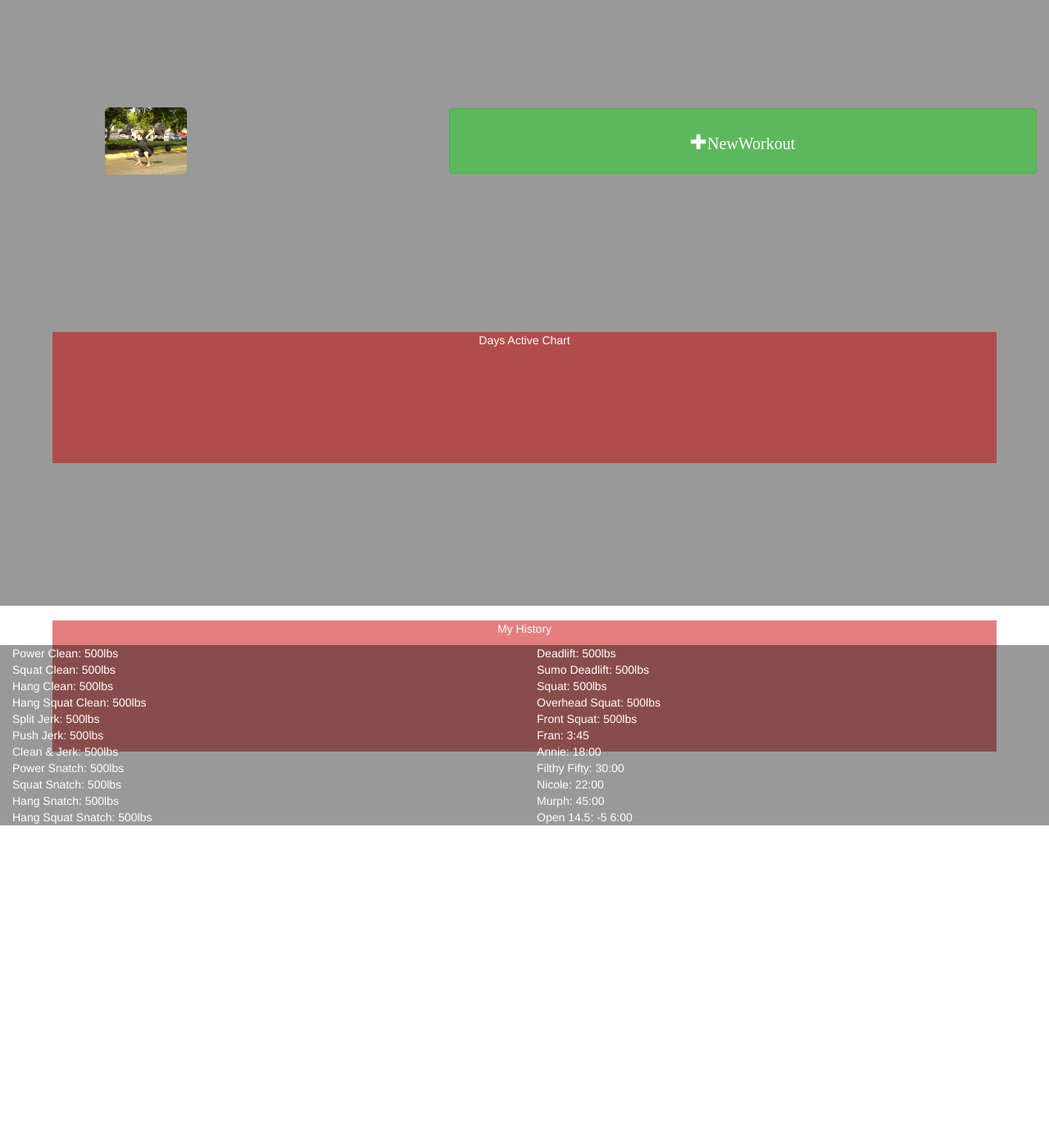
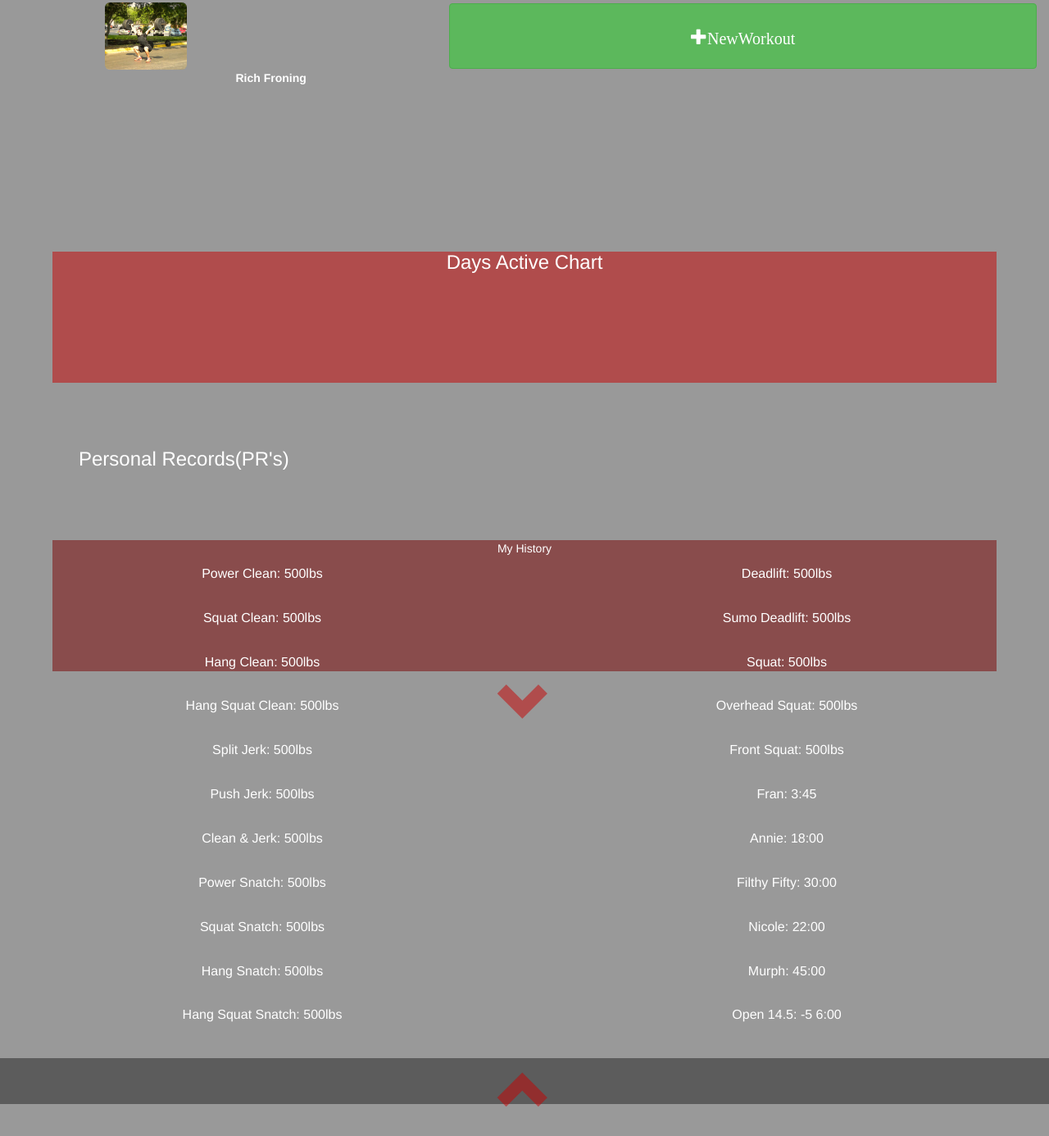
Before and after one commit to CrossTrack/crosstrackapp, a plain HTML site: page dashboard.html in a window 1280 px wide. Shown: the part 253-1639 px from the top of the page at 82% size. Before the commit the page ends 1270 px from the top, so only its background shows below. Drawn offline with nearby package versions, Linux system fonts and the light colour scheme; a script that the page names is missing.

Commit message:
smooth scroll up and down main dash and personal bests

```diff
--- a/dashboard.html
+++ b/dashboard.html
@@ -10,8 +10,8 @@
   <link rel="stylesheet" href="css/styles.css">
   <style>
     .row-1{
-      margin: 15% 0 0 0;
-      padding-top: 15%;
+      margin: 0;
+      padding-top: 20%;
     }
     .row-2, .row-3 {
       color: white;
@@ -32,18 +32,47 @@
     .plus-workout button a {
       color: white;
     }
-    .personalBests {
+    #personalBests {
       color: white;
+      background-color: rgba(0,0,0,0.4);
+      height: 100vh;
     }
     .prList {
       list-style-type: none;
+      padding-right: 10px;
+      padding-left: 10px;
+    }
+    .prList li {
+      font-size: 12pt;
+      text-align: center;
+      margin-bottom: 5%;
+    }
+    .records {
+      margin: 0 auto 2% auto;
+      width: 85%;
+    }
+    .page-down a {
+      color: rgba(200,0,0,0.5);
+      font-size: 50pt;
+    }
+    .fbName {
+      color: white;
+      font-weight: bold;
+    }
+    .page-up {
+      text-align: center;
+      padding: 0;
       background-color: rgba(0,0,0,0.4);
     }
-
+    .page-up a {
+      color: rgba(200,0,0,0.5);
+      font-size: 50pt;
+    }
   </style>
 </head>
 <body ng-app="activ8">
   <div class="container-fluid main-body" ng-controller="MainController">
+    <section id="dashboard" class="main-dash">
       <nav class="navbar navbar-default main-nav" role="navigation">
       <div class="container-fluid">
         <div class="navbar-header">
@@ -54,10 +83,10 @@
         </div>
       </div><!-- /.container-fluid -->
       </nav>
-    <section class="main-dash">
       <div class="row row-1">
       <section class="avatar col-xs-5">
         <img src="images/LoganXfit2.jpg" class="img-responsive img-rounded fb-avatar" alt="" width="100px" height="100px"><!-- {{app.facebook.avatar_url}} -->
+        <p class="fbName">{{user.facebook.username}} Rich Froning</p>
       </section>
       <section class="plus-workout col-xs-7">
         <button type="button" class="btn btn-success work-btn glyphicon glyphicon-plus"><a href="file:///Users/Logan/TheIronYard/crosstrackapp/newwork.html">NewWorkout</a></button>
@@ -65,7 +94,7 @@
     </div>
     <div class="row row-2">
       <section class="daysActive col-xs-12">
-        <p>Days Active Chart</p>
+        <h3>Days Active Chart</h3>
       </section>
     </div>
     <div class="row row-3">
@@ -73,8 +102,12 @@
         <p>My History</p>
       </section>
     </div>
+    <section class="page-down">
+      <a href="#personalBests"><span class="glyphicon glyphicon-chevron-down"></span></a>
     </section>
-    <section class="personalBests">
+    </section>
+    <section id="personalBests">
+      <h3 class="records">Personal Records(PR's)</h3>
       <ul class="prList prList1 col-xs-6">
         <li>Power Clean: {{user.pr.powerclean}} 500lbs</li>
         <li>Squat Clean: {{user.pr.squatclean}} 500lbs</li>
@@ -102,6 +135,9 @@
         <li>Murph: {{user.pr.murph}} 45:00</li>
         <li>Open 14.5: {{user.pr.open14-5}} 6:00</li>
       </ul>
+      <section class="page-up col-xs-12">
+        <a href="#dashboard"><span class="glyphicon glyphicon-chevron-up"></span></a>
+      </section>
   </section>
 
 </div>
@@ -112,7 +148,22 @@
 <script src="https://code.jquery.com/jquery-1.10.2.js"></script>
 <script src="https://code.jquery.com/ui/1.11.2/jquery-ui.js"></script>
 <script src="https://maxcdn.bootstrapcdn.com/bootstrap/3.3.1/js/bootstrap.min.js"></script>
-
+<script>
+  $(function() {
+  $('a[href*=#]:not([href=#])').click(function() {
+    if (location.pathname.replace(/^\//,'') == this.pathname.replace(/^\//,'') && location.hostname == this.hostname) {
+      var target = $(this.hash);
+      target = target.length ? target : $('[name=' + this.hash.slice(1) +']');
+      if (target.length) {
+        $('html,body').animate({
+          scrollTop: target.offset().top
+        }, 1000);
+        return false;
+      }
+    }
+  });
+});
+</script>
 <!-- <script>
 //Array of movements for the input box of workouts
 
```
Lines whose indentation alone changed are shown as unchanged.
